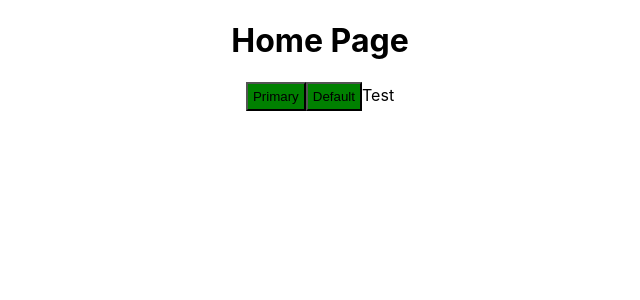
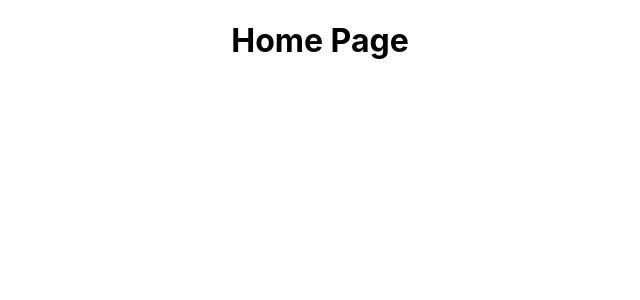
Before and after one commit to juan-carlos-aguilar/udemy-react-course, a React (Create React App) app in the folder react-udemy-tutorial/: page / in a window 1280 px wide. Shown: the top 300 px of the page, without its empty margins (320-960 px from the left). Built offline with nearby package versions, Linux system fonts and the light colour scheme.

Commit message:
Lesson 67 - Unmount Component at Node API - Hands on

```diff
--- a/react-udemy-tutorial/public/index.html
+++ b/react-udemy-tutorial/public/index.html
@@ -29,6 +29,7 @@
   <body>
     <noscript>You need to enable JavaScript to run this app.</noscript>
     <div id="root"></div>
+    <div id="renderSample"></div>
     <!--
       This HTML file is a template.
       If you open it directly in the browser, you will see an empty page.
--- a/react-udemy-tutorial/src/App.tsx
+++ b/react-udemy-tutorial/src/App.tsx
@@ -1,12 +1,10 @@
 import React from 'react';
 import './App.css';
-import HomePage from './components/HomePage';
-
 
 function App() {
   return (
     <div className='App'>
-      <HomePage />
+      <h1>Home Page</h1>
     </div>
   );
 }
--- a/react-udemy-tutorial/src/index.tsx
+++ b/react-udemy-tutorial/src/index.tsx
@@ -3,6 +3,7 @@ import ReactDOM from 'react-dom';
 import './index.css';
 import App from './App';
 import reportWebVitals from './reportWebVitals';
+
 
 ReactDOM.render(
   <React.StrictMode>
@@ -11,6 +12,16 @@ ReactDOM.render(
   document.getElementById('root')
 );
 
+ReactDOM.render(
+  <React.StrictMode>
+    <App />
+  </React.StrictMode>,
+  document.getElementById('renderSample'),
+  () => { console.log('it renders!')}
+);
+
+const hasUnmountRenderSamplecomponent = ReactDOM.unmountComponentAtNode(document.getElementById('renderSample')!);
+console.log('Unmount:', hasUnmountRenderSamplecomponent);
 // If you want to start measuring performance in your app, pass a function
 // to log results (for example: reportWebVitals(console.log))
 // or send to an analytics endpoint. Learn more: https://bit.ly/CRA-vitals
```
